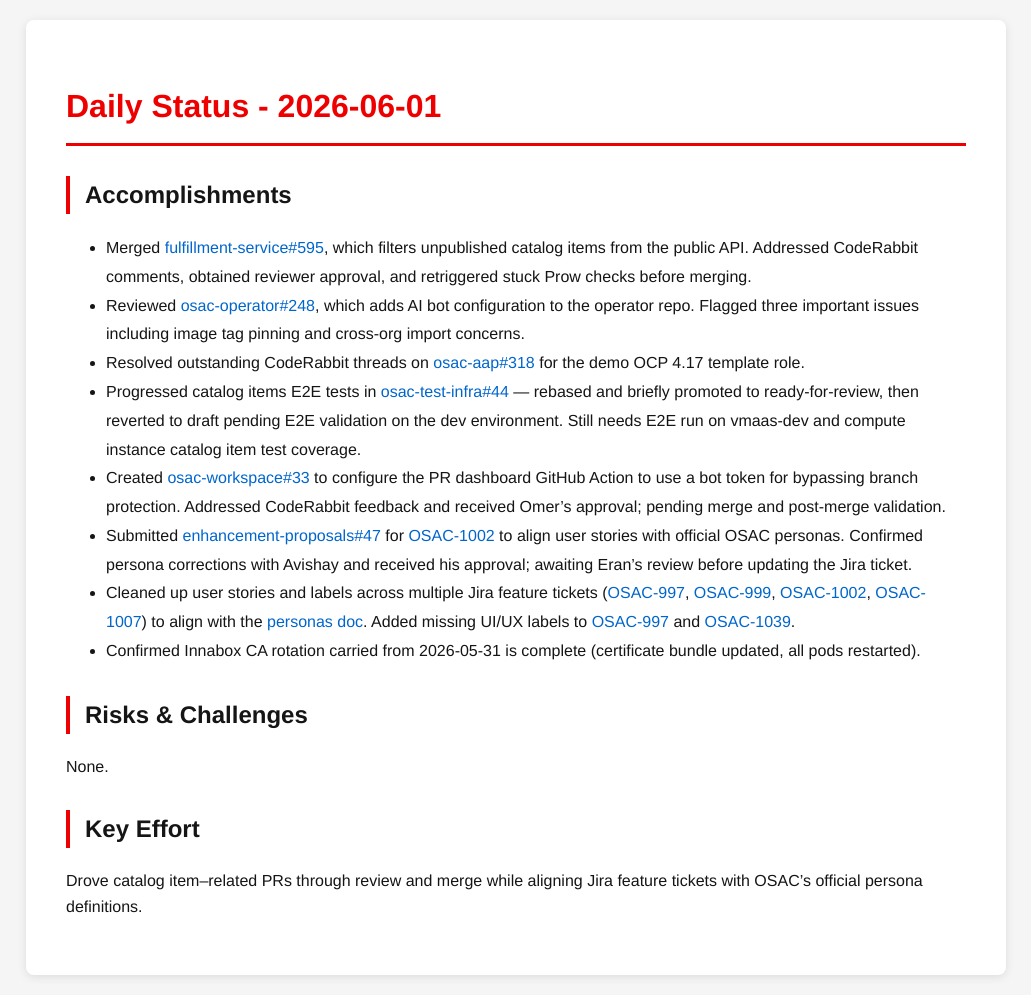
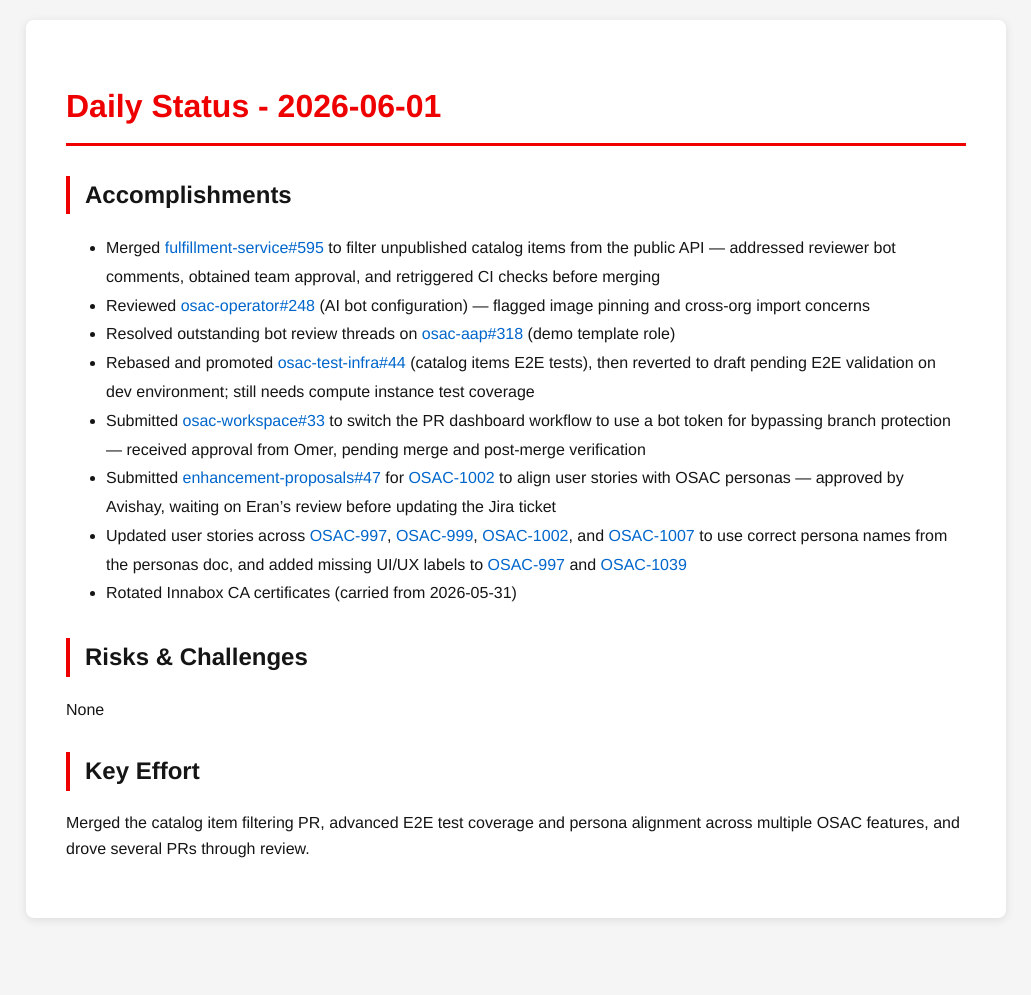
Before and after one commit to tzvatot/daily-status, a Jekyll site: the page built from 2026-06-01.md, in a window 1280 px wide. Shown: the whole page, without its empty margins (124-1155 px from the left). Built offline with Jekyll 4.4.1, drawn with Linux system fonts in a browser that asks for light colours; after the commit the page ends 938 px from its top, so only the background shows below that.

Commit message:
Daily status update - 2026-06-01

```diff
--- a/2026-06-01.md
+++ b/2026-06-01.md
@@ -7,18 +7,17 @@
 # Daily Status - 2026-06-01
 
 ## Accomplishments
-
-- Merged [fulfillment-service#595](https://github.com/osac-project/fulfillment-service/pull/595), which filters unpublished catalog items from the public API. Addressed CodeRabbit comments, obtained reviewer approval, and retriggered stuck Prow checks before merging.
-- Reviewed [osac-operator#248](https://github.com/osac-project/osac-operator/pull/248), which adds AI bot configuration to the operator repo. Flagged three important issues including image tag pinning and cross-org import concerns.
-- Resolved outstanding CodeRabbit threads on [osac-aap#318](https://github.com/osac-project/osac-aap/pull/318) for the demo OCP 4.17 template role.
-- Progressed catalog items E2E tests in [osac-test-infra#44](https://github.com/osac-project/osac-test-infra/pull/44) — rebased and briefly promoted to ready-for-review, then reverted to draft pending E2E validation on the dev environment. Still needs E2E run on vmaas-dev and compute instance catalog item test coverage.
-- Created [osac-workspace#33](https://github.com/osac-project/osac-workspace/pull/33) to configure the PR dashboard GitHub Action to use a bot token for bypassing branch protection. Addressed CodeRabbit feedback and received Omer's approval; pending merge and post-merge validation.
-- Submitted [enhancement-proposals#47](https://github.com/osac-project/enhancement-proposals/pull/47) for [OSAC-1002](https://redhat.atlassian.net/browse/OSAC-1002) to align user stories with official OSAC personas. Confirmed persona corrections with Avishay and received his approval; awaiting Eran's review before updating the Jira ticket.
-- Cleaned up user stories and labels across multiple Jira feature tickets ([OSAC-997](https://redhat.atlassian.net/browse/OSAC-997), [OSAC-999](https://redhat.atlassian.net/browse/OSAC-999), [OSAC-1002](https://redhat.atlassian.net/browse/OSAC-1002), [OSAC-1007](https://redhat.atlassian.net/browse/OSAC-1007)) to align with the [personas doc](https://github.com/osac-project/docs/blob/main/personas.md). Added missing UI/UX labels to [OSAC-997](https://redhat.atlassian.net/browse/OSAC-997) and [OSAC-1039](https://redhat.atlassian.net/browse/OSAC-1039).
-- Confirmed Innabox CA rotation carried from 2026-05-31 is complete (certificate bundle updated, all pods restarted).
+- Merged [fulfillment-service#595](https://github.com/osac-project/fulfillment-service/pull/595) to filter unpublished catalog items from the public API — addressed reviewer bot comments, obtained team approval, and retriggered CI checks before merging
+- Reviewed [osac-operator#248](https://github.com/osac-project/osac-operator/pull/248) (AI bot configuration) — flagged image pinning and cross-org import concerns
+- Resolved outstanding bot review threads on [osac-aap#318](https://github.com/osac-project/osac-aap/pull/318) (demo template role)
+- Rebased and promoted [osac-test-infra#44](https://github.com/osac-project/osac-test-infra/pull/44) (catalog items E2E tests), then reverted to draft pending E2E validation on dev environment; still needs compute instance test coverage
+- Submitted [osac-workspace#33](https://github.com/osac-project/osac-workspace/pull/33) to switch the PR dashboard workflow to use a bot token for bypassing branch protection — received approval from Omer, pending merge and post-merge verification
+- Submitted [enhancement-proposals#47](https://github.com/osac-project/enhancement-proposals/pull/47) for [OSAC-1002](https://redhat.atlassian.net/browse/OSAC-1002) to align user stories with OSAC personas — approved by Avishay, waiting on Eran's review before updating the Jira ticket
+- Updated user stories across [OSAC-997](https://redhat.atlassian.net/browse/OSAC-997), [OSAC-999](https://redhat.atlassian.net/browse/OSAC-999), [OSAC-1002](https://redhat.atlassian.net/browse/OSAC-1002), and [OSAC-1007](https://redhat.atlassian.net/browse/OSAC-1007) to use correct persona names from the personas doc, and added missing UI/UX labels to [OSAC-997](https://redhat.atlassian.net/browse/OSAC-997) and [OSAC-1039](https://redhat.atlassian.net/browse/OSAC-1039)
+- Rotated Innabox CA certificates (carried from 2026-05-31)
 
 ## Risks & Challenges
-None.
+None
 
 ## Key Effort
-Drove catalog item–related PRs through review and merge while aligning Jira feature tickets with OSAC's official persona definitions.
+Merged the catalog item filtering PR, advanced E2E test coverage and persona alignment across multiple OSAC features, and drove several PRs through review.
```
